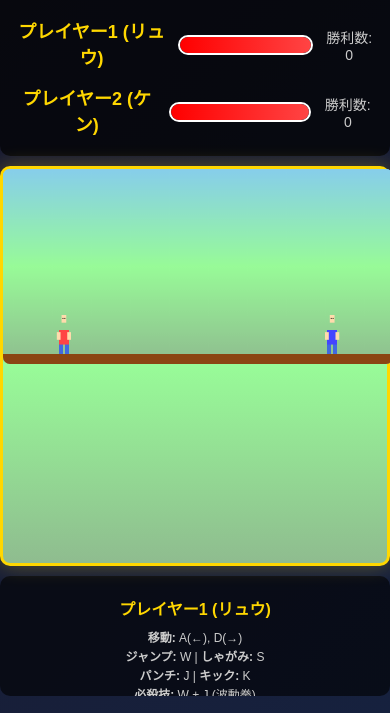
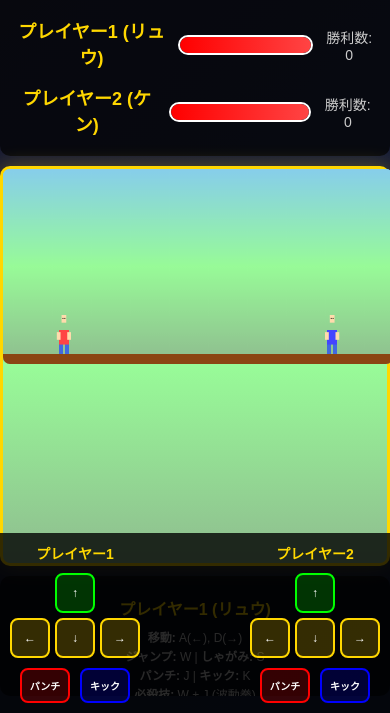
Before and after one commit to titan11111/040-kakuge, a plain HTML site: page index.html in a window 390 px wide. Both pictures are taken after a click on the button "ゲームスタート". Shown: the part 131-844 px from the top of the page. Drawn offline with Linux system fonts and the light colour scheme.

Commit message:
Add mobile touch controller at bottom

```diff
--- a/index.html
+++ b/index.html
@@ -766,6 +766,9 @@
             // キャンバスサイズ調整
             resizeCanvas();
 
+            // モバイル向けタッチコントローラーを表示
+            setupTouchControls();
+
             // ゲーム初期化
             resetPlayers();
             updateHealthBars();
```
